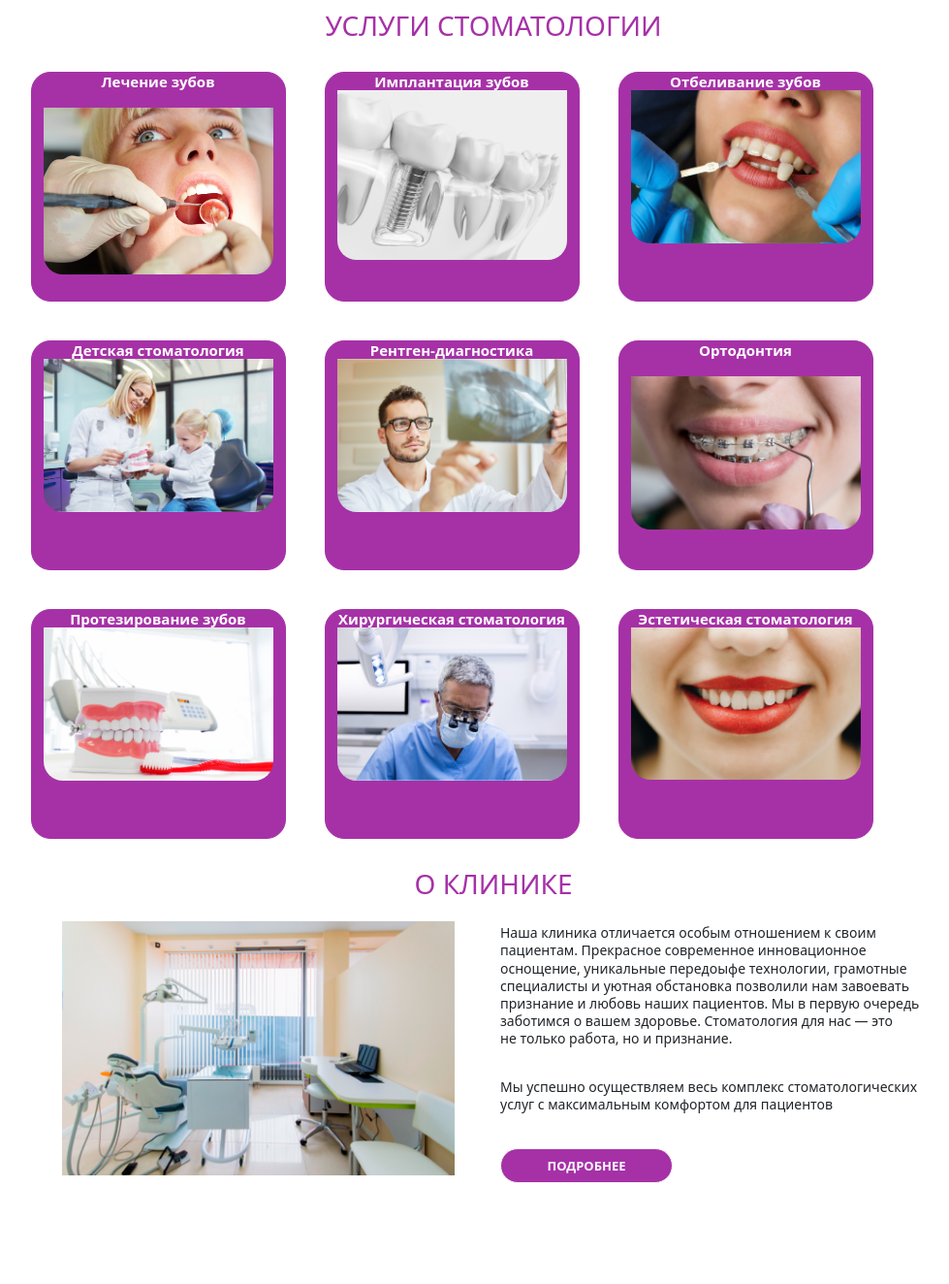
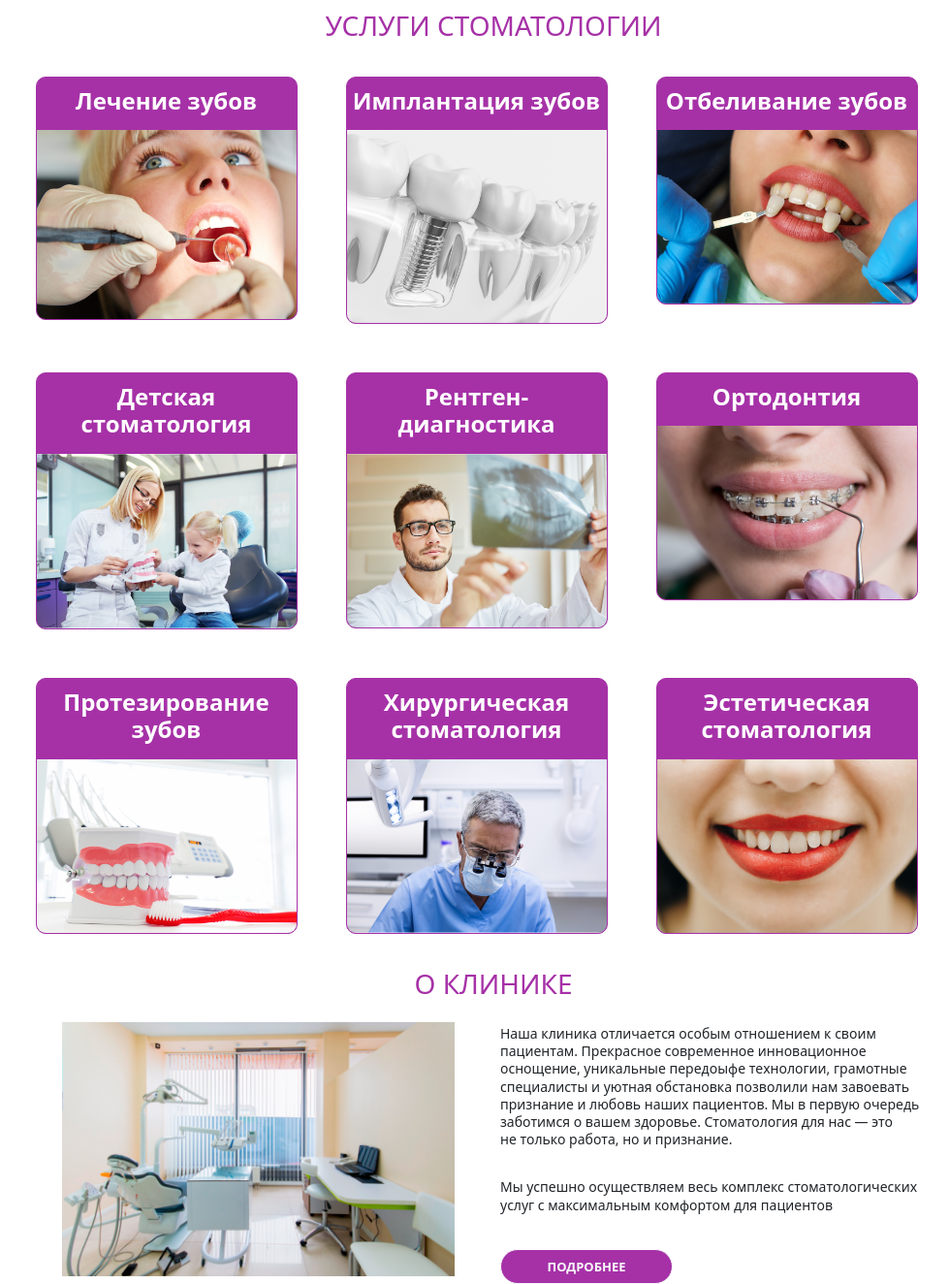
Before and after one commit to Burnmind/lmed, a PHP site: page / in a window 1280 px wide. Shown: the part 159-1483 px from the top of the page at 97% size, without its empty margins (136-1115 px from the left). Before the commit the page ends 1379 px from the top, so only its background shows below. Run offline with PHP 8.4, Linux system fonts and the light colour scheme; some libraries are stand-ins or nearby versions.

Commit message:
Что-то исправил, что-то хуже сделал

```diff
--- a/index.php
+++ b/index.php
@@ -5,51 +5,51 @@
 
             <div class="row">
                 <div class="col-sm-4">
-
-                    Лечение зубов<br><br>
-                    <img src="public/img/heal(1).png" class="img-fluid"><br>
-
+                    <p>Лечение зубов</p>
+                    <img src="public/img/heal(1).png" class="img-fluid">
                 </div>
                 <div class="col-sm-4">
-                    Имплантация зубов
+                    <p>Имплантация зубов</p>
                     <img src="public/img/implant(2).png" class="img-fluid">
                 </div>
                 <div class="col-sm-4">
-                    Отбеливание зубов
-                    <img src="public/img/white(3).png" class="img-fluid"><br>
-
+                    <p>Отбеливание зубов</p>
+                    <img src="public/img/white(3).png" class="img-fluid">
                 </div>
             </div>
             <div class="row">
                 <div class="col-sm-4">
+                    <p>Детская стоматология</p>
+                    <img src="public/img/child(4).png" class="img-fluid">
+                </div>
 
-                    Детская стоматология
-                    <img src="public/img/child(4).png" class="img-fluid"><br>
-                </div><br>
                 <div class="col-sm-4">
-                    Рентген-диагностика
-                    <img src="public/img/rent(5).png" class="img-fluid"><br>
-                </div><br>
+                    <p>Рентген-диагностика</p>
+                    <img src="public/img/rent(5).png" class="img-fluid">
+                </div>
+
                 <div class="col-sm-4">
-                    Ортодонтия<br><br>
-                    <img src="public/img/orto(6).png" class="img-fluid"><br>
-                </div><br>
+                    <p>Ортодонтия</p>
+                    <img src="public/img/orto(6).png" class="img-fluid">
+                </div>
 
-                <div class="row">
-                    <div class="col-sm-4">
+            </div>
+            <div class="row">
+                <div class="col-sm-4">
+                    <p>Протезирование зубов</p>
+                    <img src="public/img/protes(7).png" class="img-fluid">
+                </div>
 
-                        Протезирование зубов
-                        <img src="public/img/protes(7).png" class="img-fluid"><br>
-                    </div><br>
-                    <div class="col-sm-4">
-                        Хирургическая стоматология
-                        <img src="public/img/hirurg(8).png" class="img-fluid"><br>
-                    </div><br>
-                    <div class="col-sm-4">
-                        Эстетическая стоматология
-                        <img src="public/img/estet(9).png" class="img-fluid" ><br>
+                <div class="col-sm-4">
+                    <p>Хирургическая стоматология</p>
+                    <img src="public/img/hirurg(8).png" class="img-fluid">
+                 </div>
 
-                    </div><br>
+                <div class="col-sm-4">
+                    <p>Эстетическая стоматология</p>
+                   <img src="public/img/estet(9).png" class="img-fluid" >
+                </div>
+
                 </div>
 
             </div>
--- a/scss/pages/about.scss
+++ b/scss/pages/about.scss
@@ -1,9 +1,9 @@
 .about-page{
 	$mainPuple: #a631a7;
-	.titleab {
+	.title-ab {
 		color: $mainPuple;
 		text-align: center;
-		margin:60px;
+		margin:50px;
 	}
 	.minipho {
 			padding: 40px 0px 0px 0px;
@@ -11,15 +11,20 @@
 	}
 	.titleimg{
 		max-width:95%;
+		padding: 40px 0px 0px 0px;
 	}
 	.licenset{
-		padding: 150px 0px 0px;
-		margin:80px;
+		padding: 80px 0px 40px 0px;
 	}
 	.anaw{
 		text-decoration:none;
 		color:#000000;
 		text-indent: 20px;
+		font-size: 17px;
+
+	}
+	.anawp{
+		margin: 10px 0px 0px 20px;
 	}
 	.licensetimgleft{
 		max-width:85%;
@@ -31,4 +36,9 @@
 	.licensetimgright{
 		max-width:85%;
 	}
+		.textoklin-ab{
+		font-size: 14px;
+		line-height: 1.3;
+		padding: 15px 20px 0 0;
+	}
 }
--- a/scss/pages/index.scss
+++ b/scss/pages/index.scss
@@ -7,7 +7,7 @@
 		padding: 0 0 0 10px;
 		margin: 10px
 	}
-
+/*Услуги*/
 	.services-block {
 		.title {
 			color: $mainPurple;
@@ -17,23 +17,31 @@
 			border: 1px solid $mainPurple;
 			background-color: $mainPurple;
 			text-align: center;
-			margin: 20px;
+			margin: 25px;
 			font-weight:bolder;
-			font-size: 15px;
-			Width: 263px;
-			height: 237px;
-			border-radius: $butBordR;
+			font-size: 24px;
+			max-width: 270px;
+			width: 100%;
+			max-height: 270px;
+			height: 100%;
+			border-radius: 10px;
 			color: white;
-
+			padding: 10px 0px 0px 0px;
+			overflow: hidden;
 			.img-fluid {
-				border-radius: 0 0 $butBordR $butBordR;
+				box-sizing:content-box;
 				display: flex;
 				flex-wrap: wrap;
-				position: bottom; // wtf?
+				transition: opacity 0.2s linear;
+			}
+			.img-fluid:hover{
+				opacity: 0;
+				z-index:  1000;
+				background-color: #ffffff;
 			}
 		}
 	}
-
+/*О клинике*/
 	.about-block {
 		.button-podrobneeOKinike {
 			border-radius: $butBordR;
--- a/scss/styles.scss
+++ b/scss/styles.scss
@@ -5,6 +5,8 @@
 // pages
 @import "pages/index";
 @import "pages/doctor";
+@import "pages/about";
+
 
 // partials
 @import "common/header";
```
Also changed, not shown: about.php (+6 -8 lines), public/dist/css/styles.css, 1 other file.
